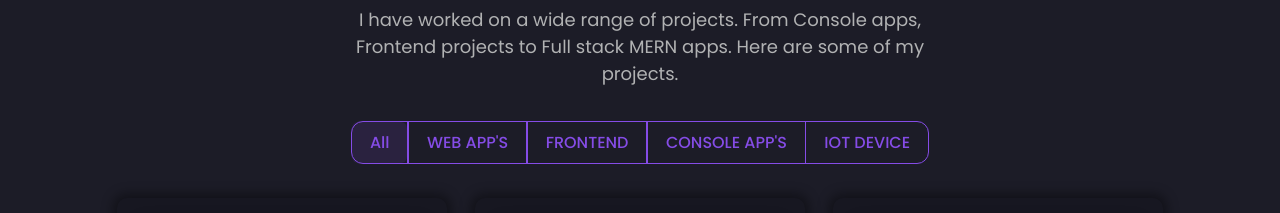
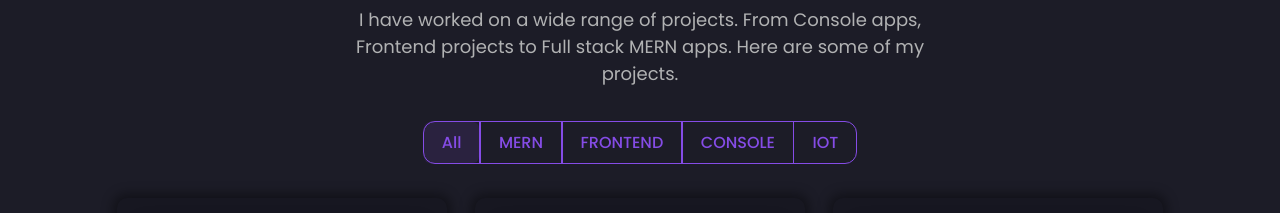
Before and after one commit to John12356/Portfolio-Responsive-, a React (Create React App) app: page / in a window 1280 px wide. Shown: the part 2900-3113 px from the top of the page. Built offline with nearby package versions, Linux system fonts and the light colour scheme.

Commit message:
project added

```diff
--- a/src/components/Projects/index.js
+++ b/src/components/Projects/index.js
@@ -34,17 +34,13 @@ const Projects = ({ openModal, setOpenModal }) => {
             </ToggleButton>
           )}
           <Divider />
-          {toggle === "web app" ? (
-            <ToggleButton
-              active
-              value="web app"
-              onClick={() => setToggle("web app")}
-            >
-              WEB APP'S
+          {toggle === "mern" ? (
+            <ToggleButton active value="mern" onClick={() => setToggle("mern")}>
+              MERN
             </ToggleButton>
           ) : (
-            <ToggleButton value="web app" onClick={() => setToggle("web app")}>
-              WEB APP'S
+            <ToggleButton value="mern" onClick={() => setToggle("mern")}>
+              MERN
             </ToggleButton>
           )}
           <Divider />
@@ -65,37 +61,27 @@ const Projects = ({ openModal, setOpenModal }) => {
             </ToggleButton>
           )}
           <Divider />
-          {toggle === "Console app" ? (
+          {toggle === "Console" ? (
             <ToggleButton
               active
-              value="Console app"
-              onClick={() => setToggle("Console app")}
+              value="Console"
+              onClick={() => setToggle("Console")}
             >
-              CONSOLE APP'S
+              CONSOLE
             </ToggleButton>
           ) : (
-            <ToggleButton
-              value="Console app"
-              onClick={() => setToggle("Console app")}
-            >
-              CONSOLE APP'S
+            <ToggleButton value="Console" onClick={() => setToggle("Console")}>
+              CONSOLE
             </ToggleButton>
           )}
           <Divider />
-          {toggle === "IOT Device" ? (
-            <ToggleButton
-              active
-              value="IOT Device"
-              onClick={() => setToggle("IOT Device")}
-            >
-              IOT COMPONENT{" "}
+          {toggle === "IOT" ? (
+            <ToggleButton active value="IOT" onClick={() => setToggle("IOT")}>
+              IOT
             </ToggleButton>
           ) : (
-            <ToggleButton
-              value="IOT Device"
-              onClick={() => setToggle("IOT Device")}
-            >
-              IOT DEVICE
+            <ToggleButton value="IOT" onClick={() => setToggle("IOT")}>
+              IOT
             </ToggleButton>
           )}
         </ToggleButtonGroup>
--- a/src/data/constants.js
+++ b/src/data/constants.js
@@ -225,7 +225,7 @@ export const projects = [
     image:
       "https://firebasestorage.googleapis.com/v0/b/portfolio-80a42.appspot.com/o/images%20of%20proj%2FScreenshot%20(76).png?alt=media&token=9e5b3231-2877-43d4-8bf1-fca550a52540",
     tags: ["React Js", "MUI", "MongoDb", "Node Js", "Express Js"],
-    category: "web app",
+    category: "mern",
     github: "https://github.com/John12356/Netflix-Clone",
     // webapp: "https://trackify.duckdns.org",
   },
@@ -238,7 +238,7 @@ export const projects = [
     image:
       "https://firebasestorage.googleapis.com/v0/b/portfolio-80a42.appspot.com/o/images%20of%20proj%2FScreenshot%20(64).png?alt=media&token=8499d85b-534a-4340-a102-8fb71deb0e7f",
     tags: ["React Js", "MongoDb", "Node Js", "Express Js", "MUI"],
-    category: "web app",
+    category: "mern",
     github: "https://github.com/John12356/Task-Manager--First-MERN",
     // webapp: "https://podstream.netlify.app/",
   },
@@ -251,7 +251,7 @@ export const projects = [
     image:
       "https://firebasestorage.googleapis.com/v0/b/portfolio-80a42.appspot.com/o/images%20of%20proj%2FScreenshot%20(72).png?alt=media&token=9daf7ced-4b57-4713-97fc-f4dfe527669c",
     tags: ["React Js", "Dalle API"],
-    category: "web app",
+    category: "mern",
     github: "https://github.com/John12356/Ai-Image-Generator",
     // webapp: "https://vexa-app.netlify.app/",
   },
@@ -264,7 +264,7 @@ export const projects = [
     image:
       "https://firebasestorage.googleapis.com/v0/b/portfolio-80a42.appspot.com/o/images%20of%20proj%2FScreenshot%20(70).png?alt=media&token=a61d4c13-4ee3-48d7-ba0c-9cc7a39109d2",
     tags: ["Java", "Eclipse"],
-    category: "Console app",
+    category: "Console",
     github: "https://github.com/John12356/TicTacToe-console-game-JAVA",
     // webapp: "https://brain-tumor.netlify.app/",
   },
@@ -277,7 +277,7 @@ export const projects = [
     image:
       "https://firebasestorage.googleapis.com/v0/b/portfolio-80a42.appspot.com/o/images%20of%20proj%2FScreenshot%20(71).png?alt=media&token=d2661935-ac7f-45b3-ac8c-ef15e4011ab4",
     tags: ["Java", "Eclipse"],
-    category: "Console app",
+    category: "Console",
     github: "https://github.com/John12356/JAVA-Snake-console-game",
     // webapp: "https://play.google.com/store/apps/details?id=com.rishav.buckoid",
   },
@@ -290,7 +290,7 @@ export const projects = [
     image:
       "https://firebasestorage.googleapis.com/v0/b/portfolio-80a42.appspot.com/o/images%20of%20proj%2Fphoto_6115956777678912209_y.jpg?alt=media&token=6b36f819-8d03-4131-81cf-85ed516a5fe5",
     tags: ["Aurduino", "Java", "C++", "Firebase"],
-    category: "IOT Device",
+    category: "IOT",
     member: [
       {
         name: "Shyam Swaran S",
@@ -317,7 +317,7 @@ export const projects = [
     image:
       "https://firebasestorage.googleapis.com/v0/b/portfolio-80a42.appspot.com/o/images%20of%20proj%2FScreenshot%20(77).png?alt=media&token=2dc7f382-4f41-4414-bbfd-e6ce08a4ab45",
     tags: ["Java", "Eclipse"],
-    category: "Console app",
+    category: "Console",
     github:
       "https://github.com/John12356/Railway-Reservation-System-JAVA-console-App",
     // webapp: "https://whatsapp-clone-rishav.web.app",
```
